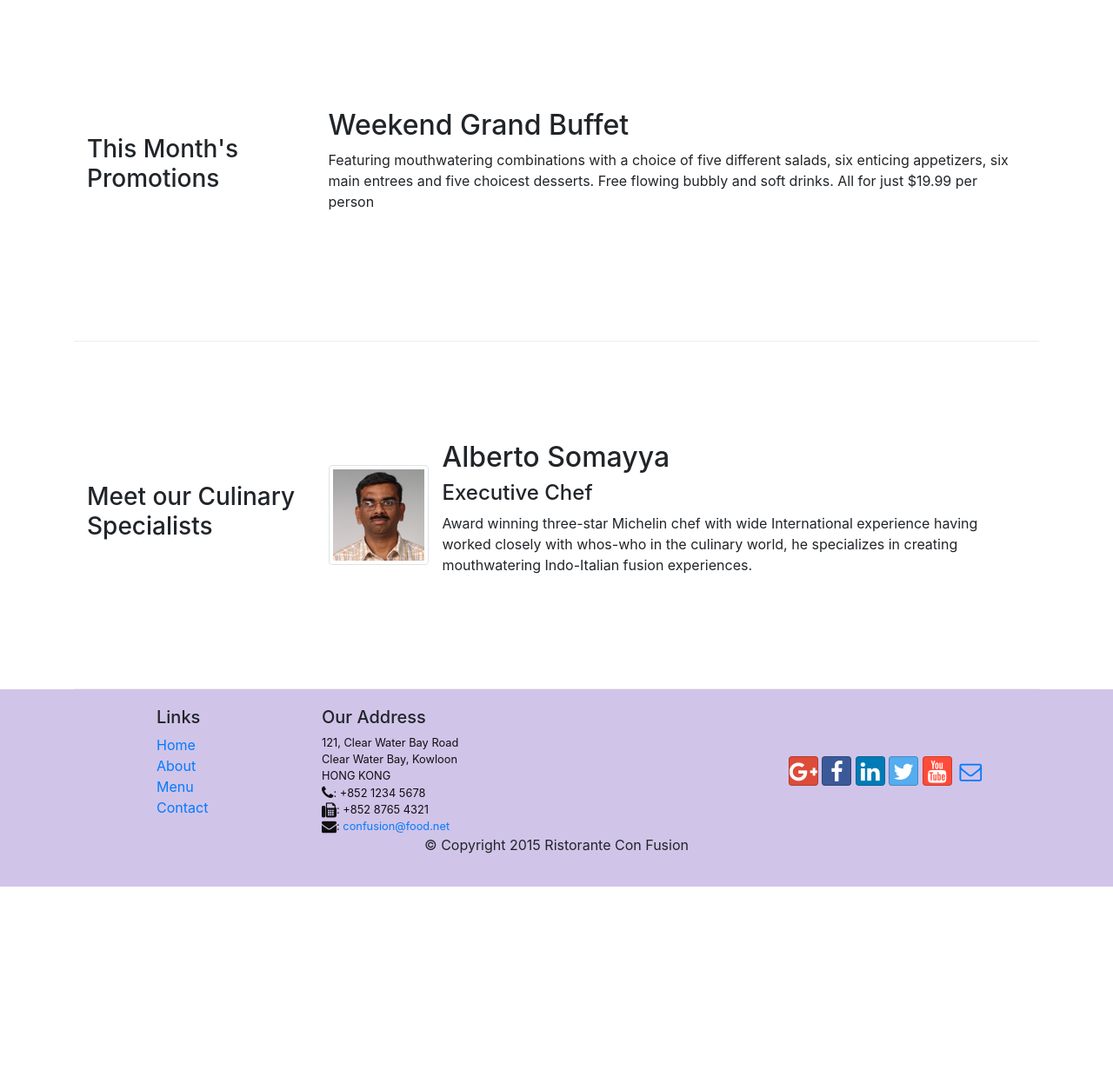
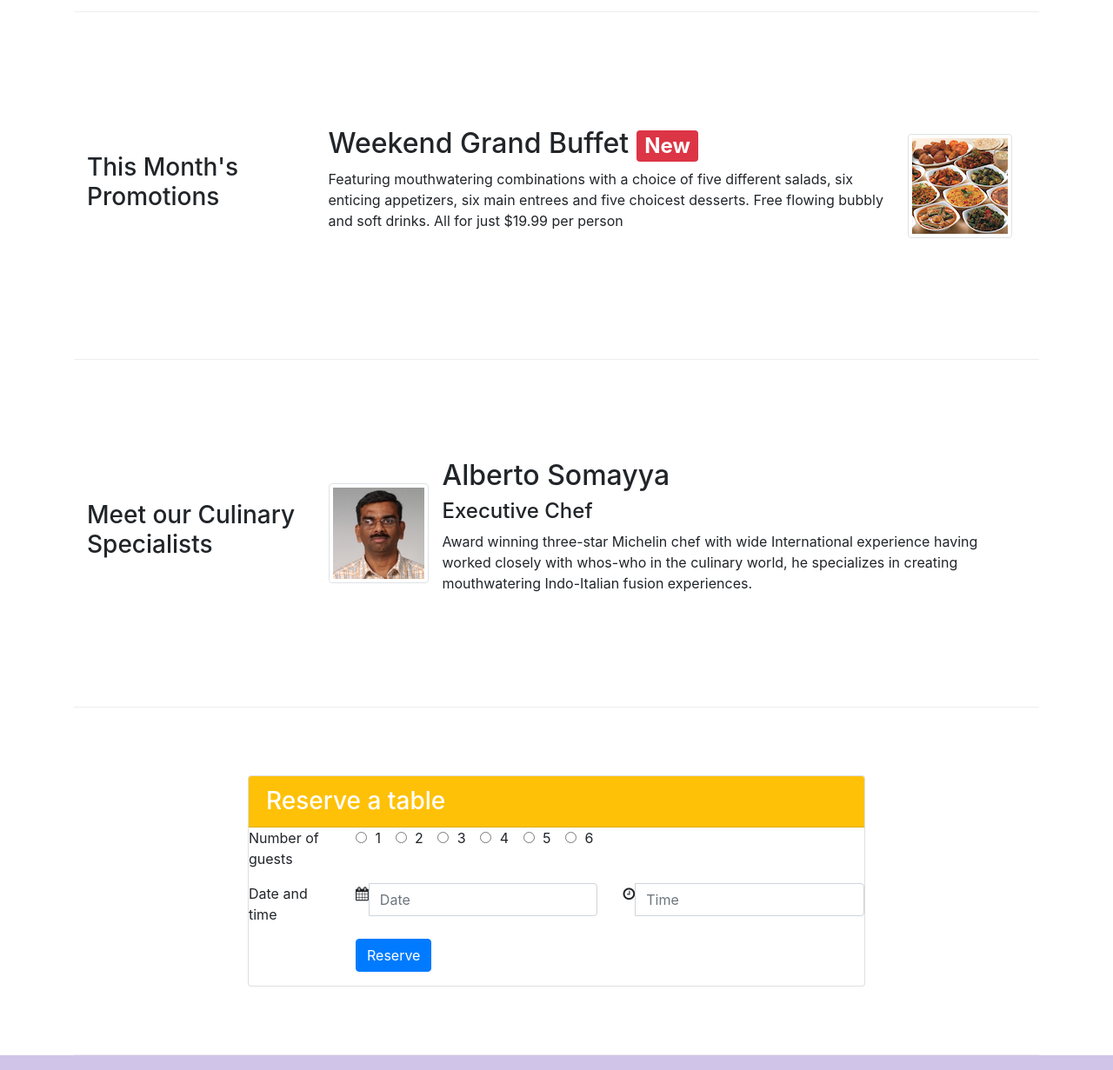
Before and after one commit to skendzicr/bootstrap-4-coursera, a website: page index.html in a window 1280 px wide. Shown: the part 720-1951 px from the top of the page at 87% size. Before the commit the page ends 1740 px from the top, so only its background shows below. Drawn offline with nearby package versions, Linux system fonts and the light colour scheme.

Commit message:
Week 2 assignment

```diff
--- a/index.html
+++ b/index.html
@@ -35,13 +35,20 @@
     <header class="jumbotron">
         <div class="container">
             <div class="row row-header">
-                <div class="col-12 col-sm-8">
+                <div class="col-12 col-sm-6">
                     <h1>Ristorante con Fusion</h1>
                     <p>We take inspiration from the World's best cuisines, and create a unique fusion experience. Our lipsmacking
                         creations will tickle your culinary senses!</p>
                 </div>
                 <div class="col col-sm align-self-center">
-                    <img src="img/logo.png" class="img-fluid" alt="">
+                    <div class="row  align-items-center">
+                        <div class="col-6">
+                            <img src="img/logo.png" class="img-fluid" alt="">
+                        </div>
+                        <div class="col-6">
+                            <a href="#reserveTable" class="btn btn-sm btn-block btn-warning">Reserve table</a>
+                        </div>
+                    </div>
                 </div>
             </div>
         </div>
@@ -69,10 +76,15 @@
                 <h3>This Month's Promotions</h3>
             </div>
             <div class="col-sm col-md">
-                <h2>Weekend Grand Buffet</h2>
-                <p class="hidden-xs-down"> Featuring mouthwatering combinations with a choice of five different salads, six enticing appetizers, six
-                    main entrees and five choicest desserts. Free flowing bubbly and soft drinks. All for just $19.99 per
-                    person </p>
+                <div class="media">
+                    <div class="media-body">
+                        <h2>Weekend Grand Buffet <span class="badge badge-danger">New</span></h2>
+                        <p class="hidden-xs-down"> Featuring mouthwatering combinations with a choice of five different salads, six enticing appetizers,
+                            six main entrees and five choicest desserts. Free flowing bubbly and soft drinks. All for just
+                            $19.99 per person </p>
+                    </div>
+                    <img class="d-flex mr-3 img-thumbnail align-self-center" src="img/buffet.png" alt="Weekend Grand Buffet">
+                </div>
             </div>
         </div>
 
@@ -93,6 +105,82 @@
                     </div>
                 </div>
             </div>
+        </div>
+
+        <div class="row row-content align-items-center">
+            <div class="col-sm"></div>
+            <div class="col-12 col-sm-8">
+                <div id="reserveTable" class="card">
+                    <h3 class="card-header bg-warning text-white">Reserve a table</h3>
+                    <div class="card-block">
+                        <form action="">
+                            <div class="form-group row">
+                                <div class="col">Number of guests</div>
+                                <div class="col-12 col-sm-10">
+                                    <div class="form-check form-check-inline">
+                                        <label class="form-check-label">
+                                                  <input class="form-check-input" type="radio" name="inlineRadioOptions" id="inlineRadio1" value="option1"> 1
+                                                </label>
+                                    </div>
+                                    <div class="form-check form-check-inline">
+                                        <label class="form-check-label">
+                                                  <input class="form-check-input" type="radio" name="inlineRadioOptions" id="inlineRadio2" value="option2"> 2
+                                                </label>
+                                    </div>
+                                    <div class="form-check form-check-inline disabled">
+                                        <label class="form-check-label">
+                                                  <input class="form-check-input" type="radio" name="inlineRadioOptions" id="inlineRadio3" value="option3"> 3
+                                                </label>
+                                    </div>
+                                    <div class="form-check form-check-inline">
+                                        <label class="form-check-label">
+                                                  <input class="form-check-input" type="radio" name="inlineRadioOptions" id="inlineRadio4" value="option4"> 4
+                                                </label>
+                                    </div>
+                                    <div class="form-check form-check-inline">
+                                        <label class="form-check-label">
+                                                  <input class="form-check-input" type="radio" name="inlineRadioOptions" id="inlineRadio5" value="option5"> 5
+                                                </label>
+                                    </div>
+                                    <div class="form-check form-check-inline disabled">
+                                        <label class="form-check-label">
+                                                  <input class="form-check-input" type="radio" name="inlineRadioOptions" id="inlineRadio6" value="option6"> 6
+                                                </label>
+                                    </div>
+                                </div>
+                            </div>
+                            <div class="form-group row">
+                                <div class="col">Date and time</div>
+                                <div class="col-12 col-sm-5">
+                                    <label class="sr-only" for="inlineFormInputGroup">Date</label>
+                                    <div class="input-group mb-2 mr-sm-2 mb-sm-0">
+                                        <div class="input-group-addon">
+                                            <span class="fa fa-calendar"></span>
+                                        </div>
+                                        <input type="text" class="form-control" id="inlineFormInputGroup" placeholder="Date">
+                                    </div>
+                                </div>
+                                <div class="col-12 col-sm-5">
+                                    <label class="sr-only" for="inlineFormInputGroup">Time</label>
+                                    <div class="input-group mb-2 mr-sm-2 mb-sm-0">
+                                        <div class="input-group-addon">
+                                            <span class="fa fa-clock-o"></span>
+                                        </div>
+                                        <input type="text" class="form-control" id="inlineFormInputGroup" placeholder="Time">
+                                    </div>
+                                </div>
+                            </div>
+                            <div class="form-group row">
+                                <div class="col"></div>
+                                <div class="col-12 col-sm-10">
+                                    <button type="submit" class="btn btn-primary">Reserve</button>
+                                </div>
+                            </div>
+                        </form>
+                    </div>
+                </div>
+            </div>
+            <div class="col-sm"></div>
         </div>
     </div>
 
```
Also changed, not shown: .travis.yml, 2 other files.
